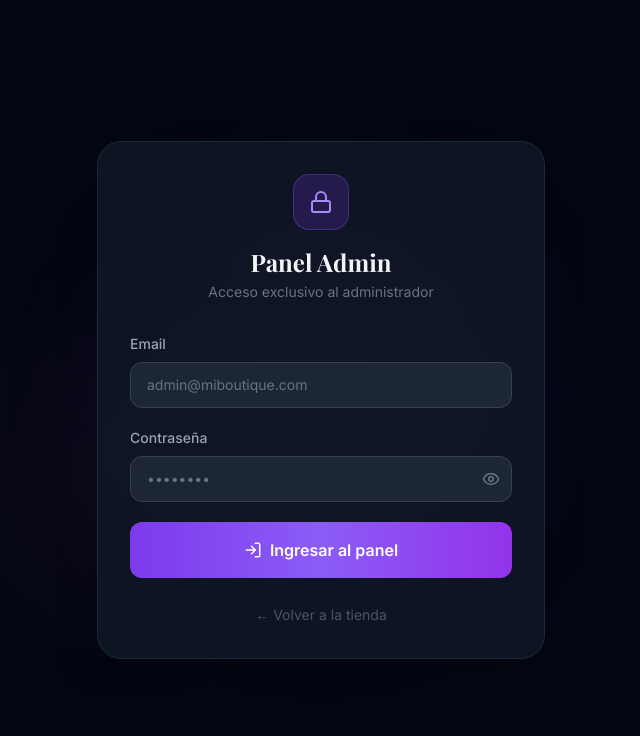
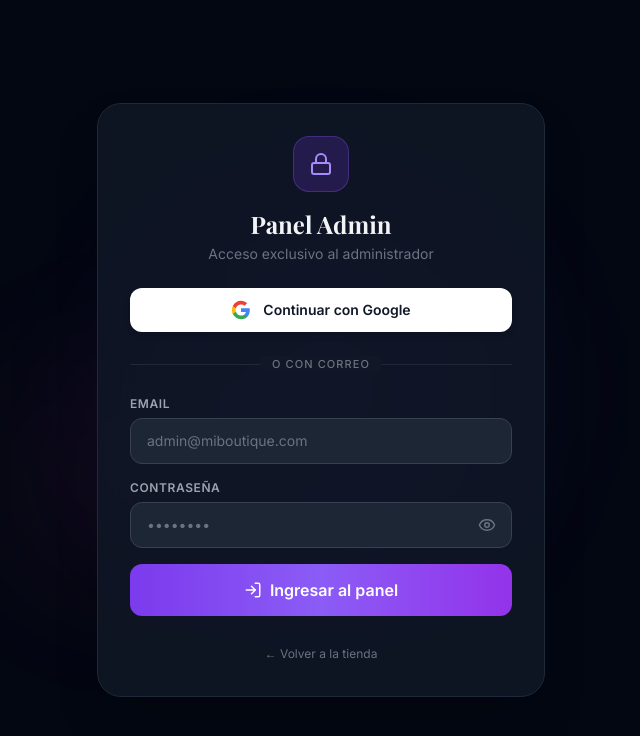
Before and after one commit to torvi30/proyecto-tienda-de-ropa, a React (Vite) app: page /login in a window 1280 px wide. Shown: the top 736 px of the page, without its empty margins (319-959 px from the left). Built offline with nearby package versions, Linux system fonts and the light colour scheme; no server answers; the database is empty; a web font is replaced by a local one.

Commit message:
feat: agregar autenticación con Google (Google Sign-In) vía Firebase Auth
- src/hooks/useAuth.js: integración de signInWithGoogle con GoogleAuthProvider
- src/pages/LoginPage.jsx: botón estilizado 'Continuar con Google' y manejo de errores
- firebase.json: agregado proveedor googleSignIn

```diff
--- a/src/hooks/useAuth.js
+++ b/src/hooks/useAuth.js
@@ -2,9 +2,14 @@ import { useState, useEffect } from 'react'
 import { auth } from '../lib/firebaseClient'
 import {
   signInWithEmailAndPassword,
+  signInWithPopup,
+  GoogleAuthProvider,
   signOut as firebaseSignOut,
   onAuthStateChanged,
 } from 'firebase/auth'
+
+const googleProvider = new GoogleAuthProvider()
+googleProvider.setCustomParameters({ prompt: 'select_account' })
 
 const useAuth = () => {
   const [user, setUser] = useState(null)
@@ -40,6 +45,22 @@ const useAuth = () => {
     }
   }
 
+  const signInWithGoogle = async () => {
+    if (!auth) {
+      return {
+        user: null,
+        error: { message: 'Firebase Auth no está inicializado. Revisa tus variables en .env' },
+      }
+    }
+
+    try {
+      const result = await signInWithPopup(auth, googleProvider)
+      return { user: result.user, error: null }
+    } catch (error) {
+      return { user: null, error }
+    }
+  }
+
   const signOut = async () => {
     if (!auth) {
       setUser(null)
@@ -55,7 +76,7 @@ const useAuth = () => {
     }
   }
 
-  return { user, loading, signIn, signOut }
+  return { user, loading, signIn, signInWithGoogle, signOut }
 }
 
 export default useAuth
--- a/src/pages/LoginPage.jsx
+++ b/src/pages/LoginPage.jsx
@@ -5,14 +5,14 @@ import useAuth from '../hooks/useAuth'
 import Spinner from '../components/shared/Spinner'
 
 const LoginPage = () => {
-  const { user, loading, signIn } = useAuth()
+  const { user, loading, signIn, signInWithGoogle } = useAuth()
   const [email, setEmail] = useState('')
   const [password, setPassword] = useState('')
   const [showPass, setShowPass] = useState(false)
   const [error, setError] = useState(null)
   const [submitting, setSubmitting] = useState(false)
 
-  // Si ya esta autenticado, redirigir al panel
+  // Si ya está autenticado, redirigir al panel
   if (loading) {
     return (
       <div className='min-h-screen flex items-center justify-center bg-gray-950'>
@@ -32,8 +32,16 @@ const LoginPage = () => {
 
     if (authError) {
       const code = authError.code || ''
-      if (code === 'auth/invalid-credential' || code === 'auth/wrong-password' || code === 'auth/user-not-found') {
+      if (
+        code === 'auth/invalid-credential' ||
+        code === 'auth/wrong-password' ||
+        code === 'auth/user-not-found'
+      ) {
         setError('Credenciales incorrectas. Verifica tu correo y contraseña.')
+      } else if (code === 'auth/configuration-not-found') {
+        setError(
+          'Firebase Authentication no está habilitado en tu consola. Debes ir a Firebase Console -> Authentication -> Método de acceso y activar "Correo electrónico / Contraseña".'
+        )
       } else if (code === 'auth/invalid-email') {
         setError('El formato del correo electrónico no es válido.')
       } else if (code === 'auth/too-many-requests') {
@@ -45,9 +53,37 @@ const LoginPage = () => {
     setSubmitting(false)
   }
 
+  const handleGoogleSignIn = async () => {
+    setError(null)
+    setSubmitting(true)
+
+    const { error: authError } = await signInWithGoogle()
+
+    if (authError) {
+      const code = authError.code || ''
+      if (code === 'auth/popup-closed-by-user') {
+        // Ventana cerrada por el usuario, sin error ruidoso
+      } else if (
+        code === 'auth/operation-not-allowed' ||
+        code === 'auth/configuration-not-found'
+      ) {
+        setError(
+          'El acceso con Google no está habilitado en tu consola Firebase. Ve a Firebase Console -> Authentication -> Método de acceso y habilita "Google".'
+        )
+      } else if (code === 'auth/unauthorized-domain') {
+        setError(
+          'Dominio no autorizado en Firebase. Añade "localhost" a la lista de Dominios autorizados en Authentication -> Configuración.'
+        )
+      } else {
+        setError(authError.message || 'Error al autenticarse con Google.')
+      }
+    }
+    setSubmitting(false)
+  }
+
   return (
     <div className='min-h-screen bg-gray-950 flex items-center justify-center p-4'>
-      {/* Decoracion de fondo */}
+      {/* Decoración de fondo */}
       <div className='absolute inset-0 overflow-hidden pointer-events-none'>
         <div className='absolute top-1/4 left-1/2 -translate-x-1/2 w-96 h-96 bg-brand-600/10 rounded-full blur-3xl' />
         <div className='absolute bottom-1/4 left-1/4 w-64 h-64 bg-pink-500/5 rounded-full blur-3xl' />
@@ -55,9 +91,9 @@ const LoginPage = () => {
 
       <div className='relative w-full max-w-md'>
         {/* Card glassmorphism */}
-        <div className='bg-gray-900/80 backdrop-blur-xl border border-gray-800 rounded-3xl p-8 shadow-2xl'>
+        <div className='bg-gray-900/80 backdrop-blur-xl border border-gray-800 rounded-3xl p-6 sm:p-8 shadow-2xl'>
           {/* Logo / Header */}
-          <div className='text-center mb-8'>
+          <div className='text-center mb-6'>
             <div className='inline-flex items-center justify-center w-14 h-14 bg-brand-600/20 border border-brand-500/30 rounded-2xl mb-4'>
               <Lock size={24} className='text-brand-400' />
             </div>
@@ -67,10 +103,48 @@ const LoginPage = () => {
             <p className='text-gray-500 text-sm mt-1'>Acceso exclusivo al administrador</p>
           </div>
 
+          {/* Botón de Google Sign-In */}
+          <button
+            type='button'
+            onClick={handleGoogleSignIn}
+            disabled={submitting}
+            id='login-google-btn'
+            className='w-full flex items-center justify-center gap-3 bg-white hover:bg-gray-100 text-gray-900 font-semibold py-3 px-4 rounded-xl transition-all duration-200 shadow-md hover:shadow-lg active:scale-[0.98] cursor-pointer disabled:opacity-50'
+          >
+            <svg className='w-5 h-5 shrink-0' viewBox='0 0 24 24'>
+              <path
+                fill='#4285F4'
+                d='M22.56 12.25c0-.78-.07-1.53-.2-2.25H12v4.26h5.92c-.26 1.37-1.04 2.53-2.21 3.31v2.77h3.57c2.08-1.92 3.28-4.74 3.28-8.09z'
+              />
+              <path
+                fill='#34A853'
+                d='M12 23c2.97 0 5.46-.98 7.28-2.66l-3.57-2.77c-.98.66-2.23 1.06-3.71 1.06-2.86 0-5.29-1.93-6.16-4.53H2.18v2.84C3.99 20.53 7.7 23 12 23z'
+              />
+              <path
+                fill='#FBBC05'
+                d='M5.84 14.09c-.22-.66-.35-1.36-.35-2.09s.13-1.43.35-2.09V7.06H2.18C1.43 8.55 1 10.22 1 12s.43 3.45 1.18 4.94l2.85-2.22.81-.63z'
+              />
+              <path
+                fill='#EA4335'
+                d='M12 5.38c1.62 0 3.06.56 4.21 1.64l3.15-3.15C17.45 2.09 14.97 1 12 1 7.7 1 3.99 3.47 2.18 7.06l3.66 2.84c.87-2.6 3.3-4.52 6.16-4.52z'
+              />
+            </svg>
+            <span className='text-sm'>Continuar con Google</span>
+          </button>
+
+          {/* Divisor estético */}
+          <div className='relative flex items-center justify-center my-6'>
+            <div className='border-t border-gray-800 w-full' />
+            <span className='bg-gray-900/90 px-3 text-[11px] text-gray-500 uppercase tracking-widest shrink-0 font-medium'>
+              o con correo
+            </span>
+            <div className='border-t border-gray-800 w-full' />
+          </div>
+
           {/* Formulario */}
-          <form onSubmit={handleSubmit} className='space-y-5' id='login-form'>
+          <form onSubmit={handleSubmit} className='space-y-4' id='login-form'>
             <div>
-              <label className='text-gray-400 text-sm font-medium block mb-2' htmlFor='login-email'>
+              <label className='text-gray-400 text-xs font-semibold uppercase tracking-wider block mb-1.5' htmlFor='login-email'>
                 Email
               </label>
               <input
@@ -86,7 +160,7 @@ const LoginPage = () => {
             </div>
 
             <div>
-              <label className='text-gray-400 text-sm font-medium block mb-2' htmlFor='login-password'>
+              <label className='text-gray-400 text-xs font-semibold uppercase tracking-wider block mb-1.5' htmlFor='login-password'>
                 Contraseña
               </label>
               <div className='relative'>
@@ -103,7 +177,7 @@ const LoginPage = () => {
                 <button
                   type='button'
                   onClick={() => setShowPass(!showPass)}
-                  className='absolute right-3 top-1/2 -translate-y-1/2 text-gray-500 hover:text-gray-300 transition-colors'
+                  className='absolute right-3 top-1/2 -translate-y-1/2 text-gray-500 hover:text-gray-300 transition-colors p-1'
                 >
                   {showPass ? <EyeOff size={18} /> : <Eye size={18} />}
                 </button>
@@ -112,9 +186,9 @@ const LoginPage = () => {
 
             {/* Error */}
             {error && (
-              <div className='flex items-start gap-2 bg-red-500/10 border border-red-500/30 rounded-xl p-3'>
+              <div className='flex items-start gap-2 bg-red-500/10 border border-red-500/30 rounded-xl p-3 text-left'>
                 <AlertCircle size={16} className='text-red-400 mt-0.5 shrink-0' />
-                <p className='text-red-400 text-sm'>{error}</p>
+                <p className='text-red-400 text-xs sm:text-sm leading-relaxed'>{error}</p>
               </div>
             )}
 
@@ -122,7 +196,7 @@ const LoginPage = () => {
               type='submit'
               id='login-submit'
               disabled={submitting}
-              className='w-full btn-primary flex items-center justify-center gap-2 py-4'
+              className='w-full btn-primary flex items-center justify-center gap-2 py-3.5 mt-2'
             >
               {submitting ? (
                 <Spinner size='sm' />
@@ -139,7 +213,7 @@ const LoginPage = () => {
           <div className='text-center mt-6'>
             <a
               href='/'
-              className='text-gray-600 hover:text-gray-400 text-sm transition-colors'
+              className='text-gray-500 hover:text-gray-300 text-xs transition-colors'
             >
               ← Volver a la tienda
             </a>
```
Also changed, not shown: firebase.json.
